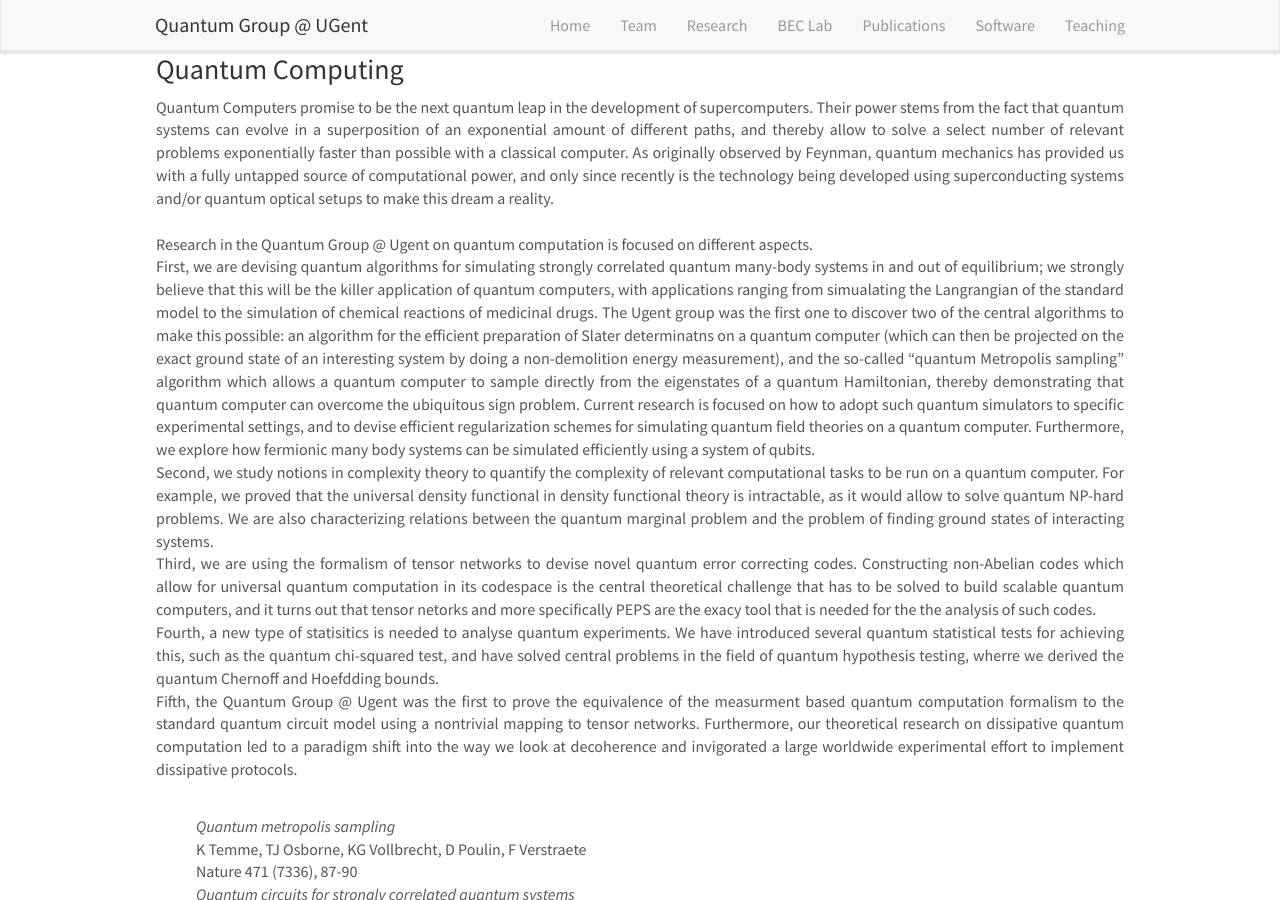
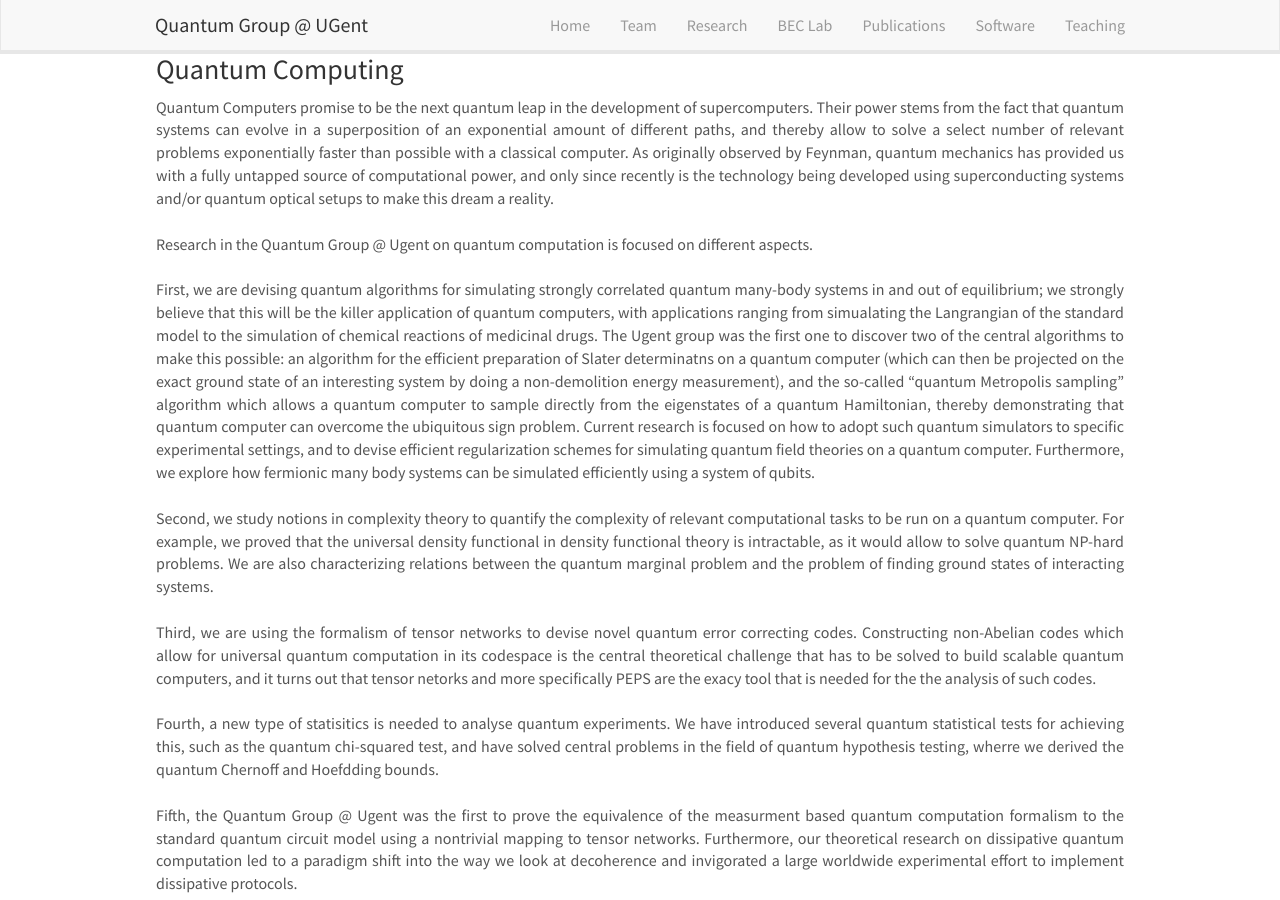
Before and after one commit to quantumghent/quantumghent.github.io, a Jekyll site: the page built from _pages/research.md, in a window 1280 px wide and 900 px high, scrolled down 3395 px. Built offline with Jekyll 4.4.1, drawn with Linux system fonts in a browser that asks for light colours; nearby versions of some CDN libraries.

```diff
--- a/_pages/research.md
+++ b/_pages/research.md
@@ -142,12 +142,12 @@ Annals of physics 378, 183-233 <br>
 
 Quantum Computers promise to be the next quantum leap in the development of supercomputers. Their power stems from the fact that quantum systems can evolve in a superposition of an exponential amount of different paths, and thereby allow to solve a select number of relevant problems exponentially faster than possible with a classical computer. As originally observed by Feynman, quantum mechanics has provided us with a fully untapped source of computational power, and only since recently is the technology being developed using superconducting systems and/or quantum optical setups to make this dream a reality.  <br> <br>
 
-Research in the Quantum Group @ Ugent on quantum computation is focused on  different aspects. <br>
+Research in the Quantum Group @ Ugent on quantum computation is focused on  different aspects. <br> <br>
 
-First, we are devising quantum algorithms for simulating strongly correlated quantum many-body systems in and out of equilibrium; we strongly believe that this will be the killer application of quantum computers, with applications ranging from simualating the Langrangian of the standard model to the simulation of chemical reactions of medicinal drugs. The Ugent group was the first one to discover two of the central algorithms to make this possible: an algorithm for the efficient preparation of Slater determinatns on a quantum computer (which can then be projected on the exact  ground state of an interesting system by doing a non-demolition energy measurement), and the so-called "quantum Metropolis sampling" algorithm which allows a quantum computer to sample directly from the eigenstates of a quantum Hamiltonian, thereby demonstrating that quantum computer can overcome the ubiquitous sign problem. Current research is focused on how to adopt such quantum simulators to specific experimental settings, and to devise efficient regularization schemes for simulating quantum field theories on a quantum computer. Furthermore, we explore how fermionic many body systems can be simulated efficiently using a system of qubits. <br>
-Second, we study notions in complexity theory to quantify the complexity of relevant computational tasks to be run on a quantum computer. For example, we proved that the universal density functional in density functional theory is intractable, as it would allow to solve quantum NP-hard problems. We are also characterizing relations between the quantum marginal problem and the problem of finding ground states of interacting systems. <br>
-Third, we are using the formalism of tensor networks to devise novel quantum error correcting codes. Constructing non-Abelian codes which allow for universal quantum computation in its codespace is the central theoretical challenge that has to be solved to build scalable quantum computers, and it turns out that tensor netorks and more specifically PEPS are the exacy tool that is needed for the the analysis of such codes. <br>
-Fourth, a new type of statisitics is needed to analyse quantum experiments. We have introduced several quantum statistical tests for achieving this, such as the quantum chi-squared test, and have solved central problems in the field of quantum hypothesis testing, wherre we derived the quantum Chernoff and Hoefdding bounds. <br>
+First, we are devising quantum algorithms for simulating strongly correlated quantum many-body systems in and out of equilibrium; we strongly believe that this will be the killer application of quantum computers, with applications ranging from simualating the Langrangian of the standard model to the simulation of chemical reactions of medicinal drugs. The Ugent group was the first one to discover two of the central algorithms to make this possible: an algorithm for the efficient preparation of Slater determinatns on a quantum computer (which can then be projected on the exact  ground state of an interesting system by doing a non-demolition energy measurement), and the so-called "quantum Metropolis sampling" algorithm which allows a quantum computer to sample directly from the eigenstates of a quantum Hamiltonian, thereby demonstrating that quantum computer can overcome the ubiquitous sign problem. Current research is focused on how to adopt such quantum simulators to specific experimental settings, and to devise efficient regularization schemes for simulating quantum field theories on a quantum computer. Furthermore, we explore how fermionic many body systems can be simulated efficiently using a system of qubits. <br> <br>
+Second, we study notions in complexity theory to quantify the complexity of relevant computational tasks to be run on a quantum computer. For example, we proved that the universal density functional in density functional theory is intractable, as it would allow to solve quantum NP-hard problems. We are also characterizing relations between the quantum marginal problem and the problem of finding ground states of interacting systems. <br> <br>
+Third, we are using the formalism of tensor networks to devise novel quantum error correcting codes. Constructing non-Abelian codes which allow for universal quantum computation in its codespace is the central theoretical challenge that has to be solved to build scalable quantum computers, and it turns out that tensor netorks and more specifically PEPS are the exacy tool that is needed for the the analysis of such codes. <br> <br>
+Fourth, a new type of statisitics is needed to analyse quantum experiments. We have introduced several quantum statistical tests for achieving this, such as the quantum chi-squared test, and have solved central problems in the field of quantum hypothesis testing, wherre we derived the quantum Chernoff and Hoefdding bounds. <br> <br>
 Fifth, the Quantum Group @ Ugent was the first to prove the equivalence of the measurment based quantum computation formalism to the standard quantum circuit model using a nontrivial mapping to tensor networks. Furthermore, our theoretical research on dissipative quantum computation led to a paradigm shift into the way we look at decoherence and invigorated a large worldwide experimental effort to implement dissipative protocols.<br><br>
 
 </p>
```
